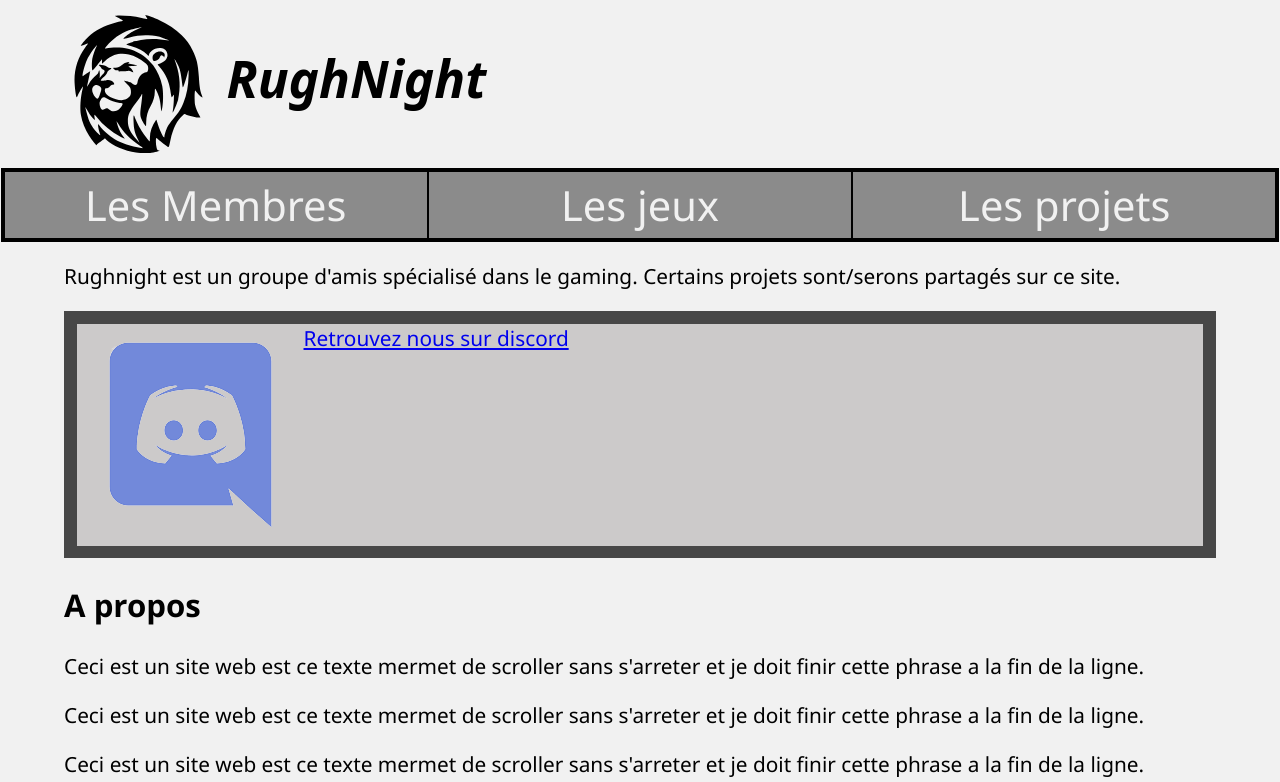
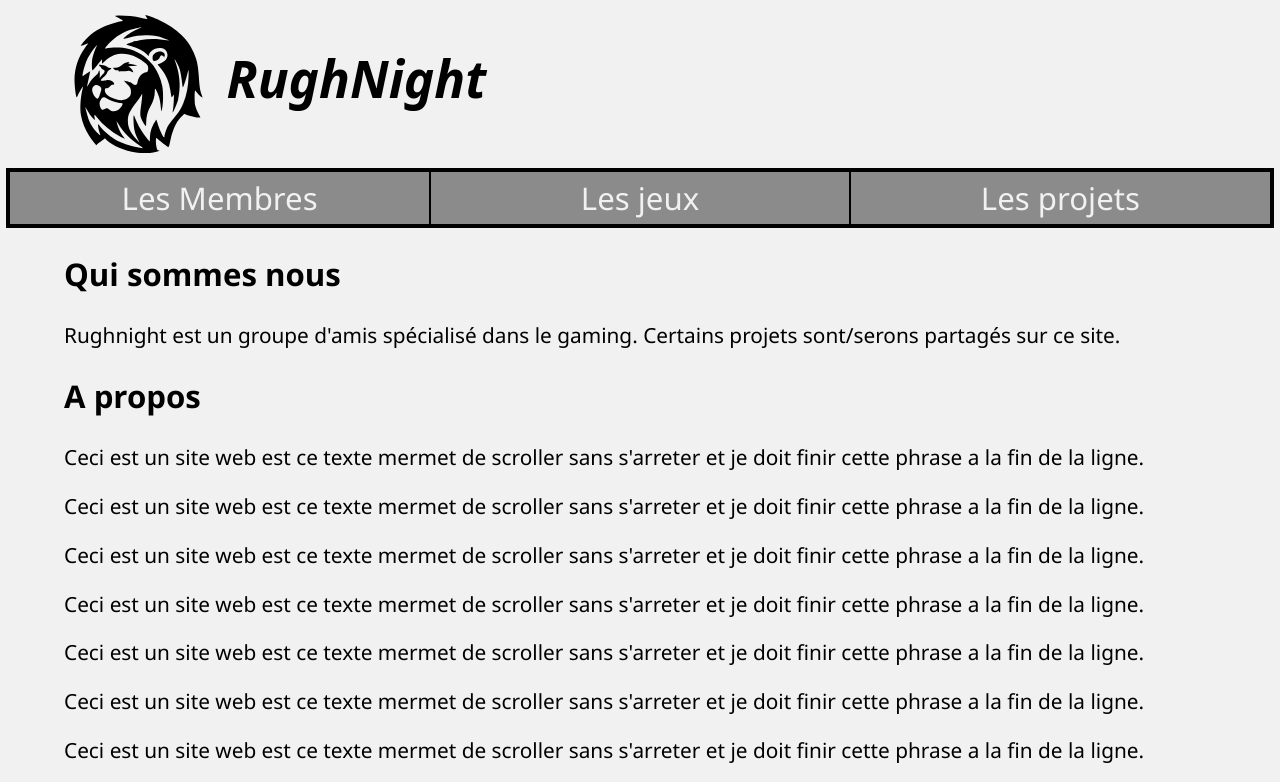
Before and after one commit to rapych/Web-rughnight, a plain HTML site: page index.html in a window 1280 px wide. Shown: the top 782 px of the page. Drawn offline with Linux system fonts and the light colour scheme.

Commit message:
Add the header of the members page

```diff
--- a/index.html
+++ b/index.html
@@ -3,21 +3,18 @@
     <head>
         <meta charset="UTF-8">
         <title>Acceuil</title>
-        <link rel="stylesheet" href="styles.css">
+        <link rel="stylesheet" href="style.css">
     </head>
     <body>
-            <img src="/images/RughNightLogoWithText.svg" alt="RughNightLogo" class="logo">
+        <img src="/images/RughNightLogoWithText.svg" alt="RughNightLogo" class="rughlogo">
 
-            <div class="menubar">
-                <a href="#members" class="menubtn">Les Membres</a>
-                <a href="#games" class="menubtn">Les jeux</a>
-                <a href="#projects" class="menubtn">Les projets</a>
-            </div>
-
+        <div class="menubar">
+            <a href="#members" class="menubtn">Les Membres</a>
+            <a href="#games" class="menubtn">Les jeux</a>
+            <a href="#projects" class="menubtn">Les projets</a>
+        </div>
+        <h2>Qui sommes nous</h2>
         <p>Rughnight est un groupe d'amis spécialisé dans le gaming. Certains projets sont/serons partagés sur ce site.</p>
-        <div class="discordInvite">
-            <a href="https://discord.gg/ZNfUSmGzVz"><img src="/images/discord.png" alt="Discord image"/><span>Retrouvez nous sur discord</span></a>
-        </div>
         <h2>A propos</h2>
         <p>Ceci est un site web est ce texte mermet de scroller sans s'arreter et je doit finir cette phrase a la fin de la ligne.</p>
         <p>Ceci est un site web est ce texte mermet de scroller sans s'arreter et je doit finir cette phrase a la fin de la ligne.</p>
--- /dev/null
+++ b/members/style.css
@@ -0,0 +1,36 @@
+body{
+    background-color: #f1f1f1;
+    font-size: 130%;
+    font-family: 'Segoe UI', Tahoma, Geneva, Verdana, sans-serif;
+    margin-left: 5%;
+    margin-right: 5%;
+}
+
+.rughlogo{
+    width: 40%;
+}
+
+
+.menubar{
+    border: 3px solid black;
+    background-color: #8b8b8b;
+    display: flex;
+    flex-direction: row;
+    margin-left: -5%;
+    margin-right: -5%;
+    position: -webkit-sticky;
+    position: sticky;
+    top: 1%;
+}
+
+.menubtn{
+    border: 1px solid black;
+    text-align: center;
+    flex: 1;
+    padding-top: 5px;
+    padding-bottom: 5px;
+    font-size: 150%;
+    color: #f1f1f1;
+    text-decoration: solid;
+    height: 80%;
+}
--- a/styles.css
+++ b/style.css
@@ -6,8 +6,7 @@ body{
     margin-right: 5%;
 }
 
-.logo{
-    text-align: center;
+.rughlogo{
     width: 40%;
 }
 
@@ -17,13 +16,11 @@ body{
     background-color: #8b8b8b;
     display: flex;
     flex-direction: row;
-    margin-left: 1px;
-    margin-right: 1px;
-    margin-left: -5.5%;
-    margin-right: -5.5%;
+    margin-left: -5%;
+    margin-right: -5%;
     position: -webkit-sticky;
     position: sticky;
-    top: 20px;
+    top: 1%;
 }
 
 .menubtn{
@@ -32,29 +29,8 @@ body{
     flex: 1;
     padding-top: 5px;
     padding-bottom: 5px;
-    font-size: 200%;
+    font-size: 150%;
     color: #f1f1f1;
     text-decoration: solid;
+    height: 80%;
 }
-
-.discordInvite{
-    border: 1px solid #474747;
-    background-color: #474747;
-    color: rgb(206, 204, 231);
-    padding: 1%;
-
-}
-
-.discordInvite a{
-    background-color: #cccaca;
-    display: flex;
-}
-
-.discordInvite img{
-    flex: 0;
-}
-
-.discordInvite span{
-    text-decoration: solid;
-    flex: 1;
-}
```
Also changed, not shown: members/index.html (added, +19 -0 lines), notrehebergeur/index.html (deleted, +0 -20 lines), images/dicord.png (deleted), images/discord.png (deleted), images/menu.png (deleted), notrehebergeur/styles.css (deleted).
